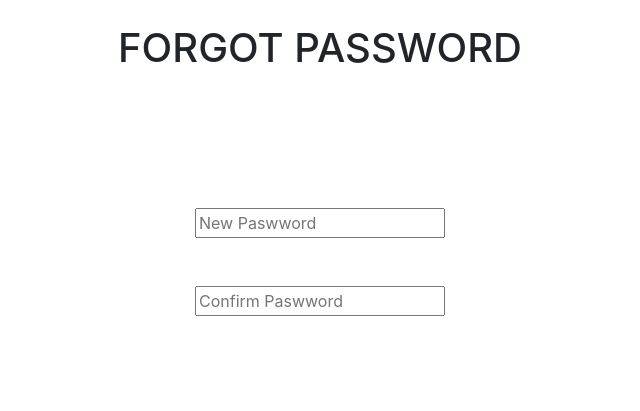
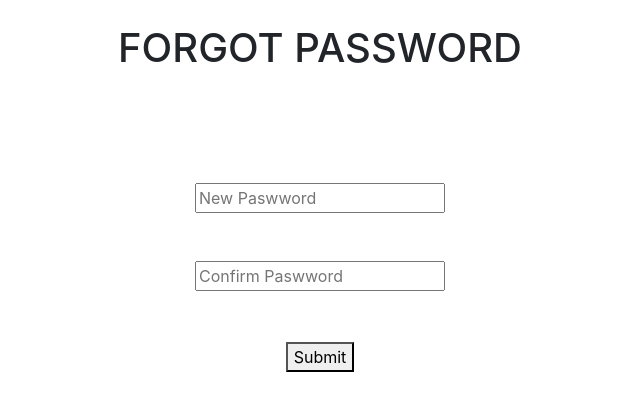
Before and after one commit to ShashankPandey152/KINDER-SALVATION, a PHP site: page /forgotpassword.php in a window 1280 px wide. Shown: the part 69-480 px from the top of the page, without its empty margins (320-960 px from the left). Run offline with PHP 8.4, Linux system fonts and the light colour scheme; some libraries are stand-ins or nearby versions.

Commit message:
submit button added

```diff
--- a/forgotpassword.php
+++ b/forgotpassword.php
@@ -45,11 +45,13 @@
     <div>
       <h1 style="text-align: center;">FORGOT PASSWORD</h1>
     </div>
-    <div style="text-align: center;padding-top: 10%;">
+    <div style="text-align: center;padding-top: 8%;">
       <input type="text" placeholder="New Paswword" style="width: 250px;"><br><br><br>
       <input type="text" placeholder="Confirm Paswword" style="width: 250px;">
     </div>
-
+    <div style="text-align: center;padding-top: 4%;">
+      <button>Submit</button>
+    </div>
     <!-- Optional JavaScript -->
     <!-- jQuery first, then Popper.js, then Bootstrap JS -->
     <script src="https://code.jquery.com/jquery-3.2.1.slim.min.js" integrity="sha384-KJ3o2DKtIkvYIK3UENzmM7KCkRr/rE9/Qpg6aAZGJwFDMVNA/GpGFF93hXpG5KkN" crossorigin="anonymous"></script>
```
